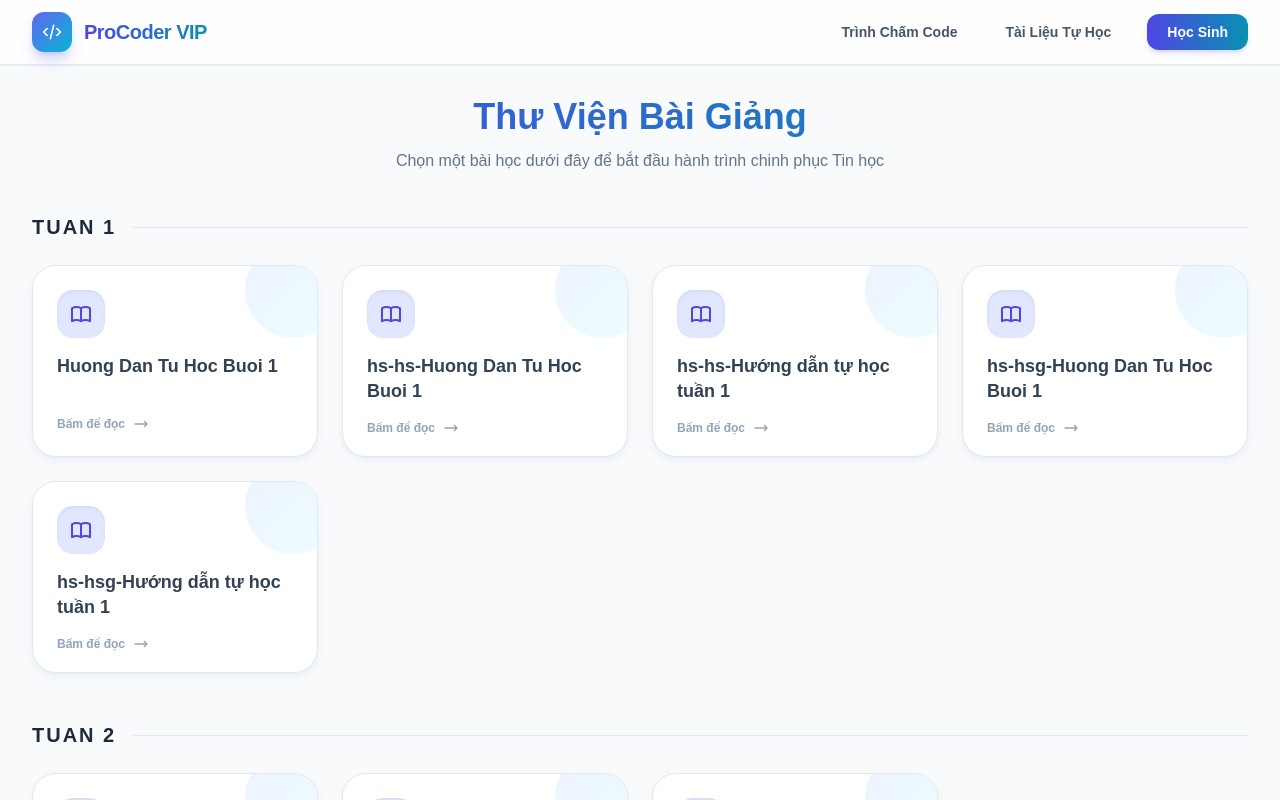
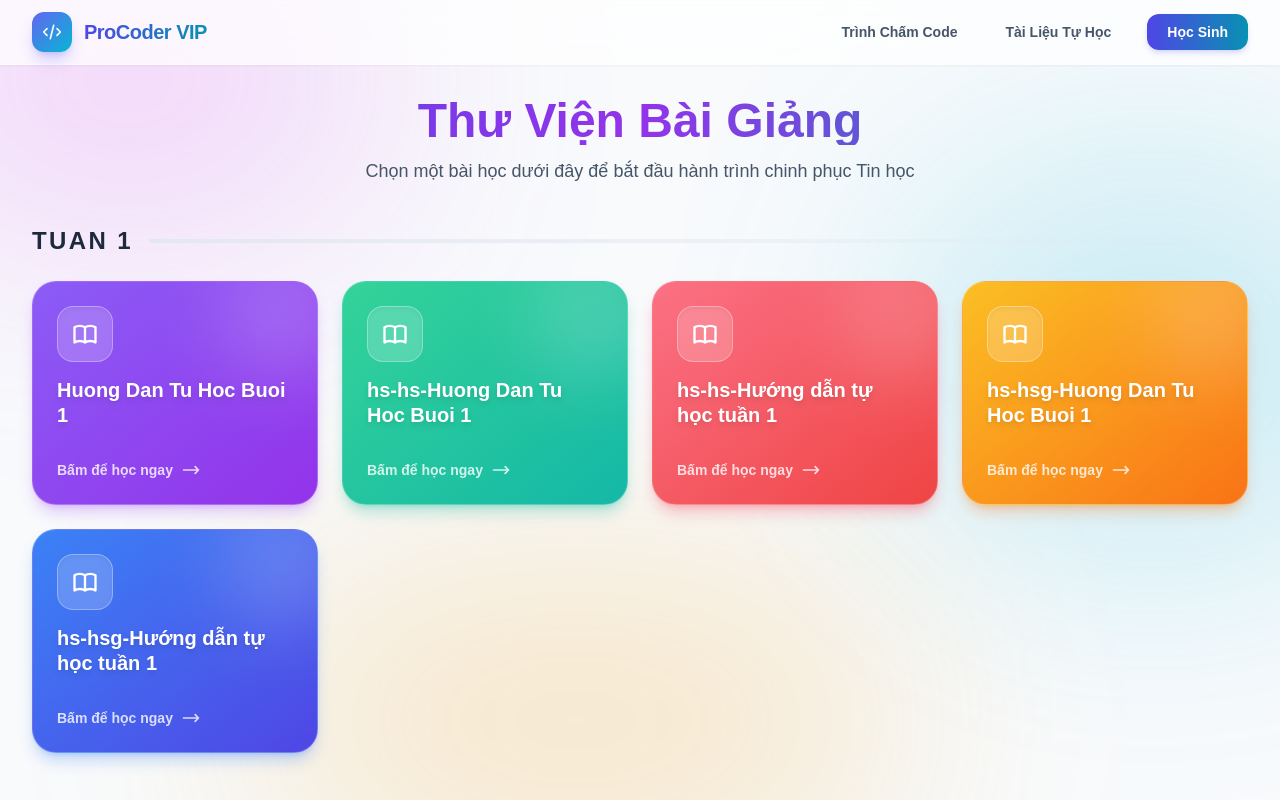
Before and after one commit to c3nbk2026-ai/web-cham-bai-hsg, a Next.js app: page /tu-hoc in a window 1280 px wide. Both pictures are taken after a click on the button "Quay lại". Shown: the top 800 px of the page. Built offline with nearby package versions, Linux system fonts and the light colour scheme.

Commit message:
UI: Add vibrant colored background blobs and gradient cards

```diff
--- a/src/app/layout.tsx
+++ b/src/app/layout.tsx
@@ -26,9 +26,17 @@ export default function RootLayout({
 }>) {
   return (
     <html lang="vi">
-      <body className={`${geistSans.variable} ${geistMono.variable} antialiased bg-slate-50 min-h-screen flex flex-col selection:bg-indigo-500/20`}>
+      <body className={`${geistSans.variable} ${geistMono.variable} antialiased bg-slate-50 min-h-screen flex flex-col selection:bg-indigo-500/20 relative overflow-x-hidden`}>
+
+        {/* Colorful Background Blobs */}
+        <div className="fixed inset-0 overflow-hidden pointer-events-none z-0">
+            <div className="absolute -top-[10%] -left-[10%] w-[40%] h-[40%] rounded-full bg-fuchsia-500/20 blur-[120px]"></div>
+            <div className="absolute top-[20%] -right-[10%] w-[40%] h-[50%] rounded-full bg-cyan-500/20 blur-[120px]"></div>
+            <div className="absolute -bottom-[10%] left-[20%] w-[50%] h-[40%] rounded-full bg-amber-500/20 blur-[120px]"></div>
+        </div>
+
         {/* Navigation Bar */}
-        <header className="bg-white/80 backdrop-blur-xl border-b border-slate-200 shadow-sm sticky top-0 z-50">
+        <header className="bg-white/70 backdrop-blur-2xl border-b border-white/50 shadow-sm sticky top-0 z-50">
           <div className="max-w-7xl mx-auto px-4 sm:px-6 lg:px-8">
             <div className="flex justify-between items-center h-16">
 
--- a/src/app/tu-hoc/page.tsx
+++ b/src/app/tu-hoc/page.tsx
@@ -25,53 +25,65 @@ export default function TuHocPage() {
 
     // Khi chưa chọn tài liệu (Hiển thị Thư viện Thẻ)
     if (!selectedDoc) {
+        const gradients = [
+            "from-violet-500 to-purple-600 shadow-purple-500/30",
+            "from-emerald-400 to-teal-500 shadow-teal-500/30",
+            "from-rose-400 to-red-500 shadow-rose-500/30",
+            "from-amber-400 to-orange-500 shadow-orange-500/30",
+            "from-blue-500 to-indigo-600 shadow-blue-500/30",
+            "from-fuchsia-500 to-pink-600 shadow-pink-500/30"
+        ];
+
         return (
-            <div className="w-full max-w-[1600px] mx-auto p-4 md:p-8 min-h-[calc(100vh-64px)]">
+            <div className="w-full max-w-[1600px] mx-auto p-4 md:p-8 min-h-[calc(100vh-64px)] relative z-10">
                 <div className="mb-10 text-center space-y-3">
-                    <h1 className="text-3xl md:text-4xl font-black text-transparent bg-clip-text bg-gradient-to-r from-indigo-600 to-cyan-600">
+                    <h1 className="text-4xl md:text-5xl font-black text-transparent bg-clip-text bg-gradient-to-r from-indigo-600 via-purple-600 to-cyan-600">
                         Thư Viện Bài Giảng
                     </h1>
-                    <p className="text-slate-500 font-medium">Chọn một bài học dưới đây để bắt đầu hành trình chinh phục Tin học</p>
+                    <p className="text-slate-600 font-medium text-lg">Chọn một bài học dưới đây để bắt đầu hành trình chinh phục Tin học</p>
                 </div>
 
                 <div className="space-y-12">
-                    {Object.keys(docsTree).sort().map(week => (
+                    {Object.keys(docsTree).sort().map((week, weekIdx) => (
                         <div key={week} className="space-y-6">
                             <div className="flex items-center gap-4">
-                                <h2 className="text-xl font-black text-slate-800 uppercase tracking-widest">{week}</h2>
-                                <div className="h-px bg-slate-200 flex-1"></div>
+                                <h2 className="text-2xl font-black text-slate-800 uppercase tracking-widest">{week}</h2>
+                                <div className="h-1 bg-gradient-to-r from-slate-200 to-transparent flex-1 rounded-full"></div>
                             </div>
 
                             {docsTree[week].length === 0 ? (
-                                <div className="p-8 text-center border-2 border-dashed border-slate-200 rounded-3xl">
-                                    <p className="text-slate-400 italic">Tuần này chưa có tài liệu, bạn quay lại sau nhé!</p>
+                                <div className="p-8 text-center border-2 border-dashed border-slate-300 bg-white/50 backdrop-blur-sm rounded-3xl">
+                                    <p className="text-slate-500 font-bold">Tuần này chưa có tài liệu, bạn quay lại sau nhé!</p>
                                 </div>
                             ) : (
                                 <div className="grid grid-cols-1 sm:grid-cols-2 lg:grid-cols-3 xl:grid-cols-4 gap-6">
-                                    {docsTree[week].map((doc: any) => (
+                                    {docsTree[week].map((doc: any, docIdx: number) => {
+                                        const gradient = gradients[(weekIdx * 10 + docIdx) % gradients.length];
+                                        return (
                                             <button
                                                 key={doc.url}
                                                 onClick={() => setSelectedDoc(doc)}
-                                            className="group relative bg-white rounded-3xl p-6 border border-slate-200 shadow-md shadow-slate-200/50 hover:shadow-2xl hover:shadow-indigo-500/20 hover:-translate-y-1.5 transition-all duration-300 text-left flex flex-col h-48 overflow-hidden"
+                                                className={`group relative bg-gradient-to-br ${gradient} rounded-3xl p-6 shadow-lg hover:shadow-2xl hover:-translate-y-2 transition-all duration-300 text-left flex flex-col h-56 overflow-hidden border border-white/20`}
                                             >
                                                 {/* Trang trí nền góc phải */}
-                                            <div className="absolute -right-6 -top-6 w-24 h-24 bg-gradient-to-br from-indigo-50 to-cyan-50 rounded-full group-hover:scale-150 transition-transform duration-500 -z-0"></div>
+                                                <div className="absolute -right-8 -top-8 w-32 h-32 bg-white/20 rounded-full group-hover:scale-[2] transition-transform duration-700 blur-2xl pointer-events-none"></div>
 
                                                 <div className="relative z-10 flex-1">
-                                                <div className="w-12 h-12 bg-indigo-100 text-indigo-600 rounded-2xl flex items-center justify-center mb-4 group-hover:bg-indigo-600 group-hover:text-white transition-colors duration-300 shadow-inner">
-                                                    <svg className="w-6 h-6" fill="none" stroke="currentColor" viewBox="0 0 24 24"><path strokeLinecap="round" strokeLinejoin="round" strokeWidth="2" d="M12 6.253v13m0-13C10.832 5.477 9.246 5 7.5 5S4.168 5.477 3 6.253v13C4.168 18.477 5.754 18 7.5 18s3.332.477 4.5 1.253m0-13C13.168 5.477 14.754 5 16.5 5c1.747 0 3.332.477 4.5 1.253v13C19.832 18.477 18.247 18 16.5 18c-1.746 0-3.332.477-4.5 1.253"></path></svg>
+                                                    <div className="w-14 h-14 bg-white/20 backdrop-blur-md text-white rounded-2xl flex items-center justify-center mb-4 group-hover:bg-white group-hover:text-slate-800 transition-colors duration-300 shadow-inner border border-white/30">
+                                                        <svg className="w-7 h-7" fill="none" stroke="currentColor" viewBox="0 0 24 24"><path strokeLinecap="round" strokeLinejoin="round" strokeWidth="2" d="M12 6.253v13m0-13C10.832 5.477 9.246 5 7.5 5S4.168 5.477 3 6.253v13C4.168 18.477 5.754 18 7.5 18s3.332.477 4.5 1.253m0-13C13.168 5.477 14.754 5 16.5 5c1.747 0 3.332.477 4.5 1.253v13C19.832 18.477 18.247 18 16.5 18c-1.746 0-3.332.477-4.5 1.253"></path></svg>
                                                     </div>
-                                                <h3 className="font-bold text-slate-700 text-lg leading-snug group-hover:text-indigo-700 line-clamp-2">
+                                                    <h3 className="font-bold text-white text-xl leading-tight drop-shadow-md line-clamp-3">
                                                         {doc.name.replace('.pdf', '').replace(/_/g, ' ')}
                                                     </h3>
                                                 </div>
 
-                                            <div className="relative z-10 flex items-center gap-2 text-xs font-bold text-slate-400 group-hover:text-indigo-500 mt-4 transition-colors">
-                                                <span>Bấm để đọc</span>
-                                                <svg className="w-4 h-4" fill="none" stroke="currentColor" viewBox="0 0 24 24"><path strokeLinecap="round" strokeLinejoin="round" strokeWidth="2" d="M17 8l4 4m0 0l-4 4m4-4H3"></path></svg>
+                                                <div className="relative z-10 flex items-center gap-2 text-sm font-black text-white/80 group-hover:text-white mt-4 transition-colors">
+                                                    <span>Bấm để học ngay</span>
+                                                    <svg className="w-5 h-5 group-hover:translate-x-1 transition-transform" fill="none" stroke="currentColor" viewBox="0 0 24 24"><path strokeLinecap="round" strokeLinejoin="round" strokeWidth="2" d="M17 8l4 4m0 0l-4 4m4-4H3"></path></svg>
                                                 </div>
                                             </button>
-                                    ))}
+                                        );
+                                    })}
                                 </div>
                             )}
                         </div>
```
Lines whose indentation alone changed are shown as unchanged.
